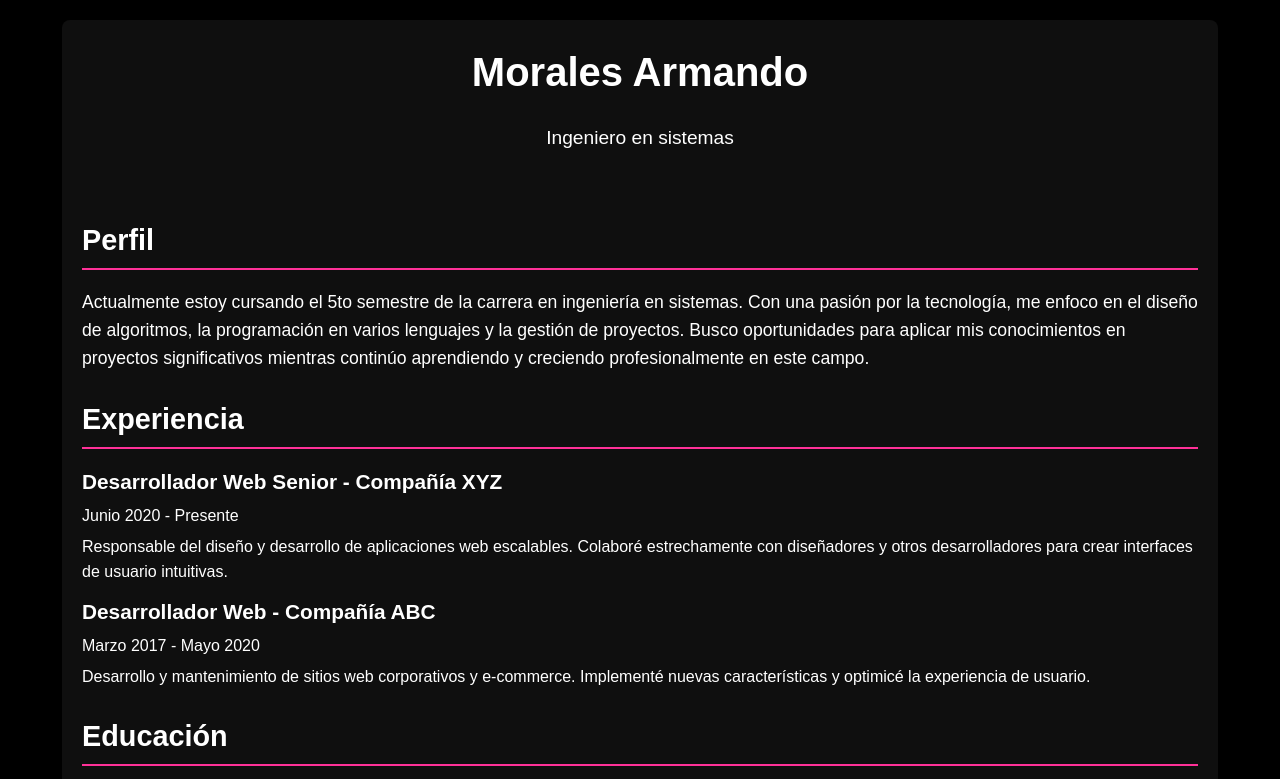
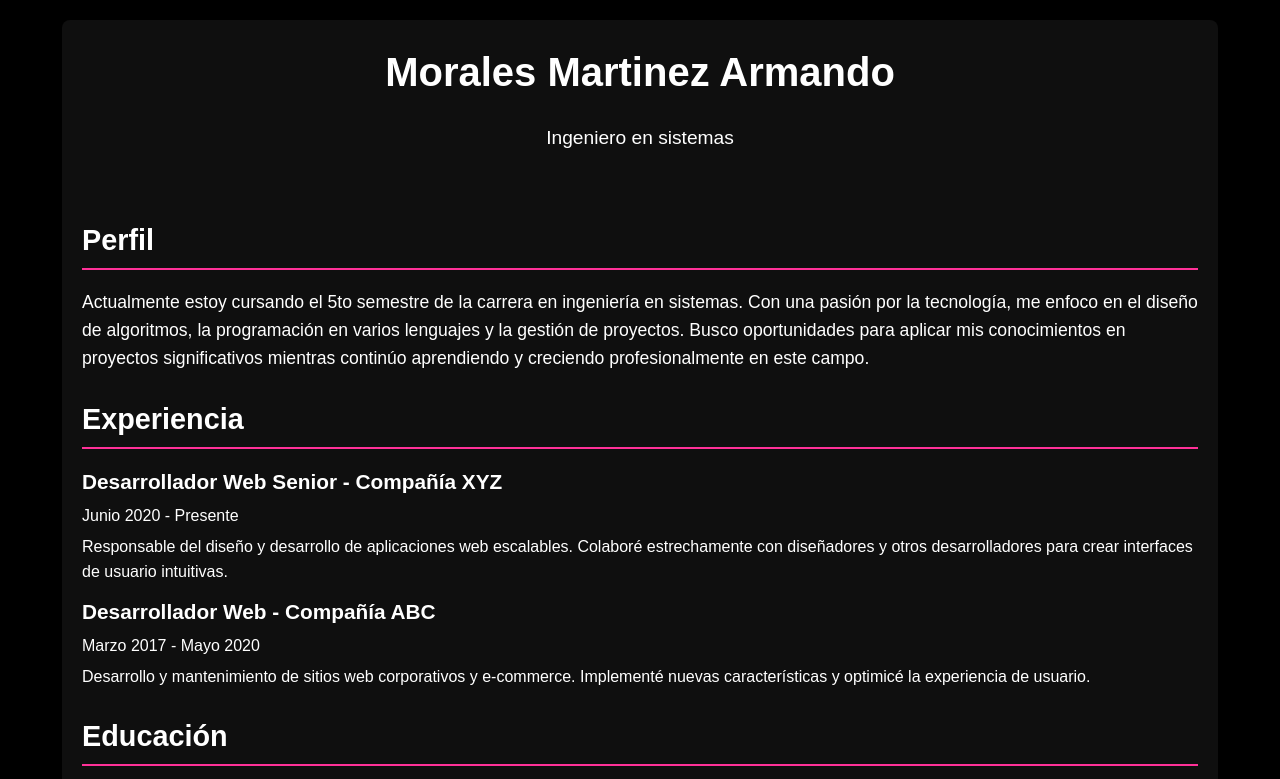
Before and after one commit to ingmorales536/cv, a plain HTML site: page index.html in a window 1280 px wide. Shown: the top 779 px of the page. Drawn offline with Linux system fonts and the light colour scheme.

Commit message:
Update index.html
prueba1

```diff
--- a/index.html
+++ b/index.html
@@ -9,7 +9,7 @@
 <body>
     <div class="container fadeIn">
         <div class="header">
-            <h1>Morales  Armando</h1>
+            <h1>Morales Martinez Armando</h1>
             <p>Ingeniero en sistemas</p>
         </div>
 
```
